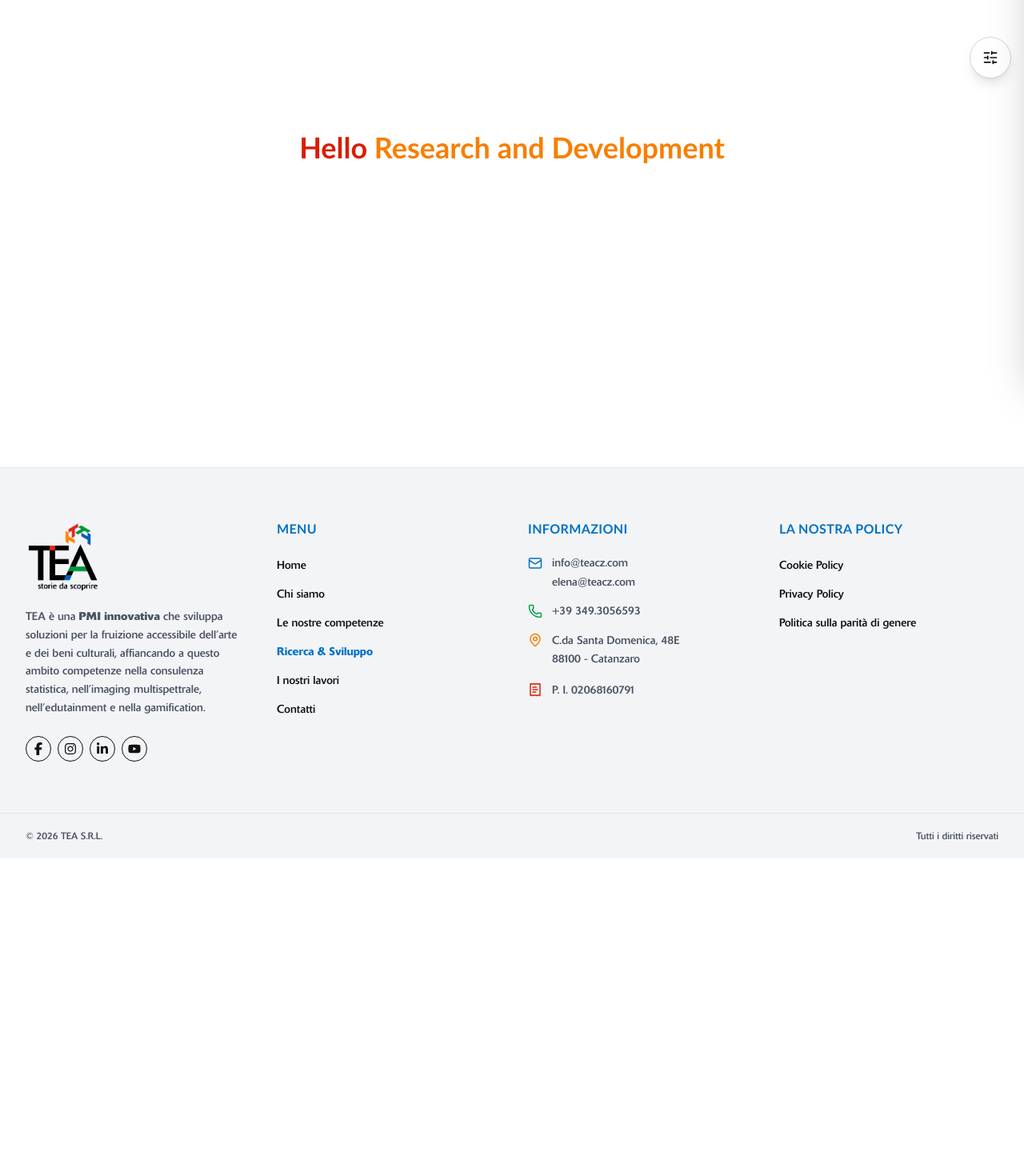
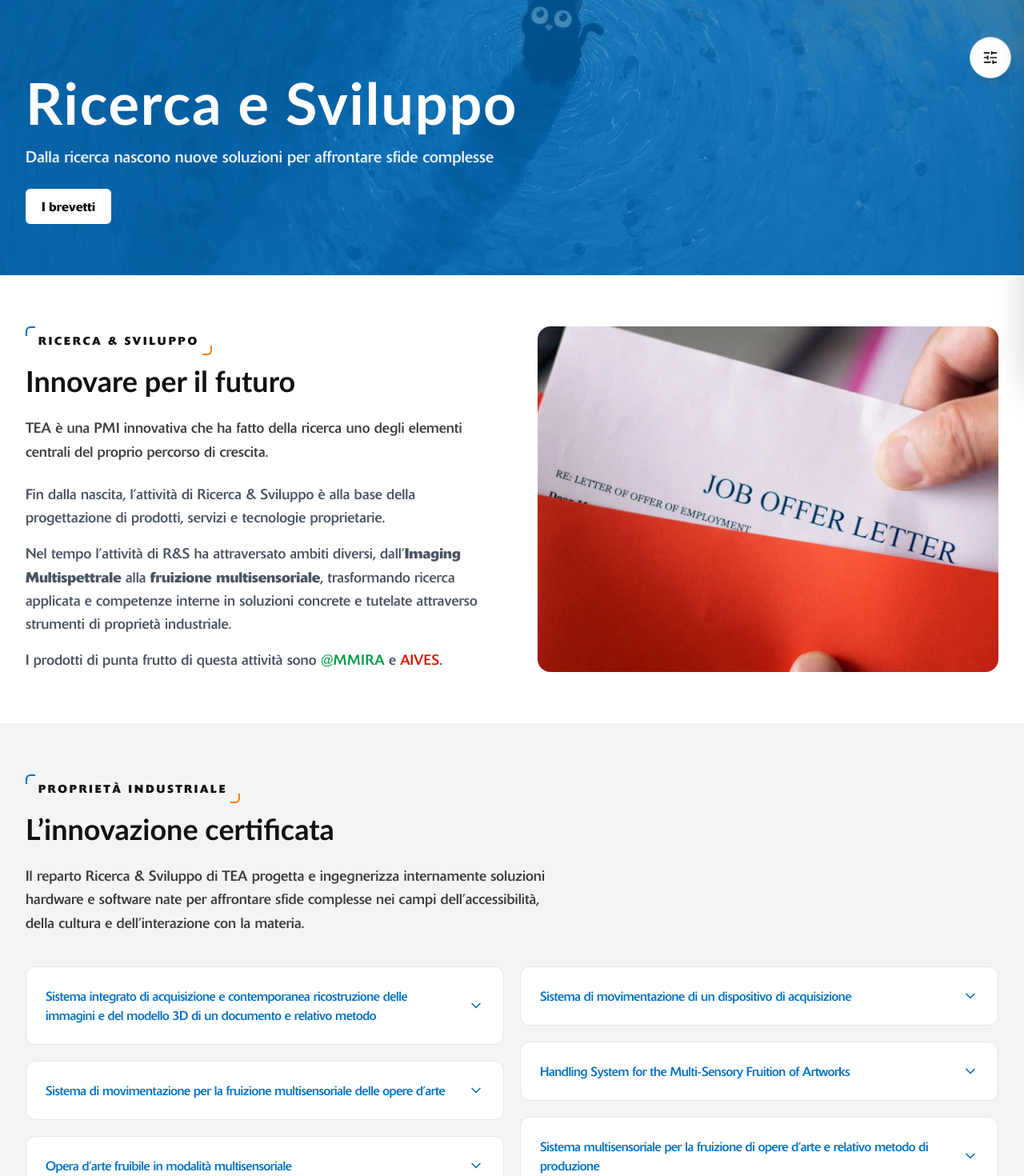
Before and after one commit to LauraCorrado/tea2026, a React (Vite) app: page /res-dev in a window 1280 px wide. Shown: the part 328-1798 px from the top of the page at 80% size. Before the commit the page ends 1401 px from the top, so only its background shows below. Built offline with nearby package versions, Linux system fonts and the light colour scheme.

Commit message:
feat(resdev): integrate PatentAccordion component and add patent data for display

```diff
--- a/src/components/features/PatentAccordion/PatentAccordion.tsx
+++ b/src/components/features/PatentAccordion/PatentAccordion.tsx
@@ -1,4 +1,5 @@
 import { ExternalLink, FileDown } from "lucide-react";
+
 import { Accordion } from "@/components/ui";
 
 import type {
@@ -15,10 +16,12 @@ const typeLabels: Record<PatentAccordionType, string> = {
 
 export function PatentAccordion({
   type,
+  typeLabel,
   name,
   number,
   year,
   description,
+  nationalizations,
   documentationUrl,
   pdfUrl,
   defaultOpen = false,
@@ -50,7 +53,7 @@ export function PatentAccordion({
             text-site-blue
           "
         >
-          {typeLabels[type]}
+          {typeLabel ?? typeLabels[type]}
         </span>
 
         <span className="font-medium text-site-soft">{year}</span>
@@ -66,7 +69,7 @@ export function PatentAccordion({
           text-site-muted
         "
       >
-        {number}
+        N. {number}
       </p>
 
       {description && (
@@ -79,6 +82,40 @@ export function PatentAccordion({
           "
         >
           {description}
+        </div>
+      )}
+
+      {nationalizations && nationalizations.length > 0 && (
+        <div className="mt-6">
+          <p className="text-sm font-semibold text-site-text">
+            Brevetti nazionalizzati
+          </p>
+
+          <ul className="mt-3 space-y-2">
+            {nationalizations.map((item) => (
+              <li
+                key={`${item.country}-${item.number}`}
+                className="
+                  flex
+                  flex-wrap
+                  gap-x-3
+                  gap-y-1
+                  text-sm
+                  text-site-muted
+                "
+              >
+                <span className="font-semibold text-site-text">
+                  {item.country}
+                </span>
+
+                <span className="font-mono">{item.number}</span>
+
+                {item.year && (
+                  <span className="text-site-soft">{item.year}</span>
+                )}
+              </li>
+            ))}
+          </ul>
         </div>
       )}
 
--- a/src/components/ui/Accordion/Accordion.tsx
+++ b/src/components/ui/Accordion/Accordion.tsx
@@ -55,7 +55,7 @@ export function Accordion({
         <div
           className="
             text-xl
-            font-semibold
+            font-base
             tracking-tight
             text-site-blue
 
--- /dev/null
+++ b/src/data/patentItems.ts
@@ -0,0 +1,120 @@
+import type { PatentAccordionProps } from "@/components/features";
+
+type PatentItem = Pick<
+    PatentAccordionProps,
+    | "type"
+    | "typeLabel"
+    | "name"
+    | "number"
+    | "year"
+    | "description"
+    | "nationalizations"
+    | "documentationUrl"
+    | "pdfUrl"
+>;
+
+export const patents: PatentItem[] = [
+    {
+        type: "national-patent",
+
+        name:
+            "Sistema integrato di acquisizione e contemporanea ricostruzione delle immagini e del modello 3D di un documento e relativo metodo",
+
+        number: "102015000024824",
+
+        year: 2017,
+    },
+
+    {
+        type: "national-patent",
+
+        name:
+            "Sistema di movimentazione di un dispositivo di acquisizione",
+
+        number: "102015000024845",
+
+        year: 2017,
+    },
+
+    {
+        type: "national-patent",
+
+        name:
+            "Sistema di movimentazione per la fruizione multisensoriale delle opere d’arte",
+
+        number: "102016000013443",
+
+        year: 2018,
+
+        description:
+            "NOTA: Brevetto nazionale non rinnovato, con tutela mantenuta attraverso il brevetto europeo convalidato in Italia.",
+    },
+
+    {
+        type: "international-patent",
+
+        typeLabel: "Domanda internazionale PCT",
+
+        name:
+            "Handling System for the Multi-Sensory Fruition of Artworks",
+
+        number: "PCT/IB2017/050665",
+
+        year: 2017,
+
+        description:
+            "Domanda internazionale presentata attraverso la procedura PCT e successivamente proseguita attraverso la nazionalizzazione nei Paesi selezionati.",
+
+        nationalizations: [
+            {
+                country: "Italia",
+                number: "502021000003794",
+                year: 2021,
+            },
+            {
+                country: "Francia",
+                number: "EP 3413760",
+                year: 2020,
+            },
+            {
+                country: "Germania",
+                number: "EP 3413760",
+                year: 2020,
+            },
+            {
+                country: "Cina",
+                number: "CN 108601463",
+                year: 2020,
+            },
+            {
+                country: "Giappone",
+                number: "6925639",
+                year: 2021,
+            },
+        ],
+    },
+
+    {
+        type: "national-patent",
+
+        typeLabel: "Brevetto nazionale per modello di utilità",
+
+        name:
+            "Opera d’arte fruibile in modalità multisensoriale",
+
+        number: "202022000003873",
+
+        year: 2024,
+    },
+
+    {
+        type: "national-patent",
+
+        name:
+            "Sistema multisensoriale per la fruizione di opere d’arte e relativo metodo di produzione",
+
+        number: "102023000018969",
+
+        year: 2025,
+    },
+]
--- a/src/pages/ResDev.tsx
+++ b/src/pages/ResDev.tsx
@@ -1,7 +1,193 @@
+import { Link } from "react-router";
+
+import { PatentAccordion } from "@/components/features";
+
+import {
+  Button,
+  Container,
+  PageHero,
+  Section,
+  SectionHeader,
+} from "@/components/ui";
+
+import { patents } from "@/data/patentItems";
+
+import testHero from "@/assets/images/decorative/testHero.webp";
+import testProgetto2 from "@/assets/images/decorative/testProgetto2.webp";
+
 export function ResDev() {
   return (
-    <main className="flex min-h-screen items-center justify-center">
-      <h1 className="text-4xl font-bold text-tea-red">Hello <span className="text-tea-orange">Research and Development</span></h1>
-    </main>
+    <>
+      <PageHero
+        title="Ricerca e Sviluppo"
+        subtitle="Dalla ricerca nascono nuove soluzioni per affrontare sfide complesse"
+        action={
+          <Button variant="primary" color="white" as="a" href="#brevetti">
+            I brevetti
+          </Button>
+        }
+        backgroundImage={testHero}
+        overlay="blue"
+      />
+
+      <Section variant="default" reveal="up">
+        <Container>
+          <div
+            className="
+              grid
+              items-center
+              gap-10
+
+              lg:grid-cols-2
+              lg:gap-16
+            "
+          >
+            <div>
+              <SectionHeader
+                eyebrow="Ricerca & Sviluppo"
+                title="Innovare per il futuro"
+                description="
+                  TEA è una PMI innovativa che ha fatto della ricerca uno degli elementi centrali del proprio percorso di crescita.
+                "
+              />
+
+              <div
+                className="
+                  mt-6
+                  space-y-4
+                  text-lg
+                  leading-relaxed
+                  text-site-muted
+                "
+              >
+                <p>
+                  Fin dalla nascita, l’attività di Ricerca & Sviluppo è alla
+                  base della progettazione di prodotti, servizi e tecnologie
+                  proprietarie.
+                </p>
+
+                <p>
+                  Nel tempo l’attività di R&S ha attraversato ambiti diversi,
+                  dall’<strong>Imaging Multispettrale</strong> alla{" "}
+                  <strong>fruizione multisensoriale</strong>, trasformando
+                  ricerca applicata e competenze interne in soluzioni concrete e
+                  tutelate attraverso strumenti di proprietà industriale.
+                </p>
+
+                <p>
+                  I prodotti di punta frutto di questa attività sono{" "}
+                  <Link
+                    to="/about#imaging-multispettrale"
+                    className="
+                      text-site-green
+                      underline-offset-4
+
+                      hover:underline
+
+                      focus-visible:outline-none
+                      focus-visible:ring-2
+                      focus-visible:ring-site-green
+                      focus-visible:ring-offset-2
+                      focus-visible:ring-offset-site-surface
+                    "
+                  >
+                    @MMIRA
+                  </Link>{" "}
+                  e{" "}
+                  <Link
+                    to="/about#fruizione-accessibile"
+                    className="
+                      text-site-red
+                      underline-offset-4
+
+                      hover:underline
+
+                      focus-visible:outline-none
+                      focus-visible:ring-2
+                      focus-visible:ring-site-orange
+                      focus-visible:ring-offset-2
+                      focus-visible:ring-offset-site-surface
+                    "
+                  >
+                    AIVES
+                  </Link>
+                  .
+                </p>
+              </div>
+            </div>
+
+            <div
+              className="
+                overflow-hidden
+                rounded-2xl
+              "
+            >
+              <img
+                src={testProgetto2}
+                alt=""
+                loading="lazy"
+                className="
+                  aspect-4/3
+                  h-full
+                  w-full
+                  object-cover
+                "
+              />
+            </div>
+          </div>
+        </Container>
+      </Section>
+
+      <Section id="brevetti" variant="alternative" reveal="up">
+        <Container>
+          <SectionHeader
+            eyebrow="Proprietà industriale"
+            title="L’innovazione certificata"
+            description="
+              Il reparto Ricerca & Sviluppo di TEA progetta e ingegnerizza
+              internamente soluzioni hardware e software nate per affrontare
+              sfide complesse nei campi dell’accessibilità, della cultura e
+              dell’interazione con la materia.
+            "
+          />
+
+          <div className="mt-10">
+            <div className="space-y-5 lg:hidden">
+              {patents.map((patent) => (
+                <PatentAccordion
+                  key={`${patent.type}-${patent.number}`}
+                  {...patent}
+                />
+              ))}
+            </div>
+
+            {/* DESKTOP */}
+            <div className="hidden gap-5 lg:grid lg:grid-cols-2">
+              <div className="flex flex-col gap-5">
+                {patents
+                  .filter((_, index) => index % 2 === 0)
+                  .map((patent) => (
+                    <PatentAccordion
+                      key={`${patent.type}-${patent.number}`}
+                      {...patent}
+                    />
+                  ))}
+              </div>
+
+              <div className="flex flex-col gap-5">
+                {patents
+                  .filter((_, index) => index % 2 !== 0)
+                  .map((patent) => (
+                    <PatentAccordion
+                      key={`${patent.type}-${patent.number}`}
+                      {...patent}
+                    />
+                  ))}
+              </div>
+            </div>
+          </div>
+        </Container>
+      </Section>
+    </>
   );
 }
```
Also changed, not shown: src/components/features/PatentAccordion/PatentAccordion.types.ts (+14 -0 lines).
